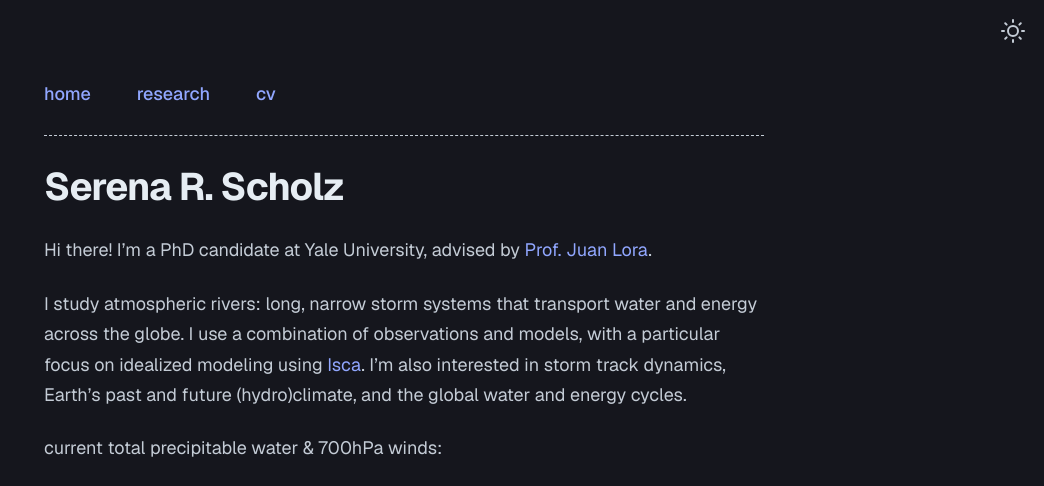
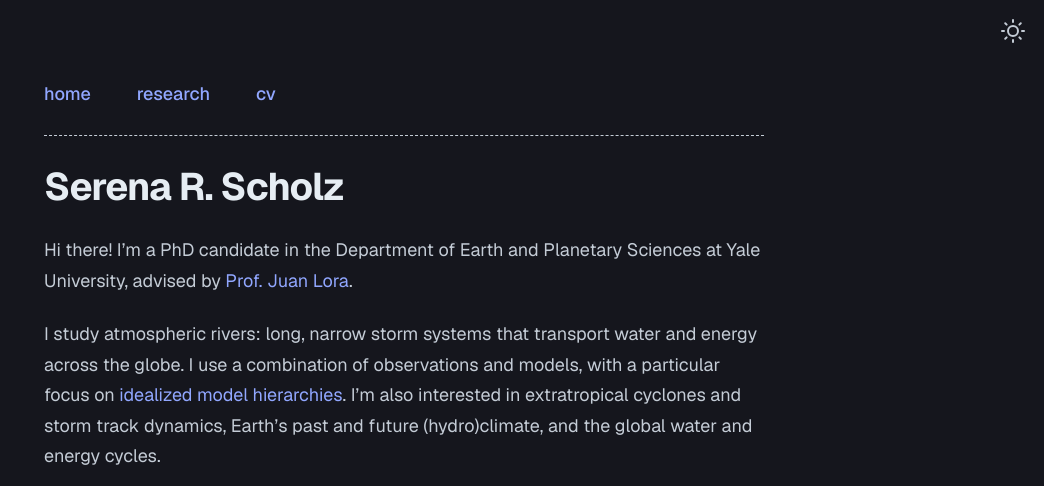
Before and after one commit to serenarscholz/serenarscholz.github.io, a Jekyll site: the page built from index.md, in a window 1280 px wide, cut to the strip 0-486 px from the top of the page. Shown: the whole strip, without its empty margins (236-1280 px from the left). Built offline with Jekyll 4.4.1, drawn with Linux system fonts in a browser that asks for light colours.

Commit message:
Update index.md

```diff
--- a/index.md
+++ b/index.md
@@ -3,8 +3,6 @@ layout: home
 permalink: /
 ---
 
-Hi there! I'm a PhD candidate at Yale University, advised by [Prof. Juan Lora](https://earth.yale.edu/profile/juan-m-lora).
+Hi there! I'm a PhD candidate in the Department of Earth and Planetary Sciences at Yale University, advised by [Prof. Juan Lora](https://earth.yale.edu/profile/juan-m-lora).
 
-I study atmospheric rivers: long, narrow storm systems that transport water and energy across the globe. I use a combination of observations and models, with a particular focus on idealized modeling using [Isca](https://execlim.github.io/IscaWebsite/). I'm also interested in storm track dynamics, Earth's past and future (hydro)climate, and the global water and energy cycles.
-
-current total precipitable water & 700hPa winds:
+I study atmospheric rivers: long, narrow storm systems that transport water and energy across the globe. I use a combination of observations and models, with a particular focus on [idealized model hierarchies](https://execlim.github.io/IscaWebsite/). I'm also interested in extratropical cyclones and storm track dynamics, Earth's past and future (hydro)climate, and the global water and energy cycles.
```
